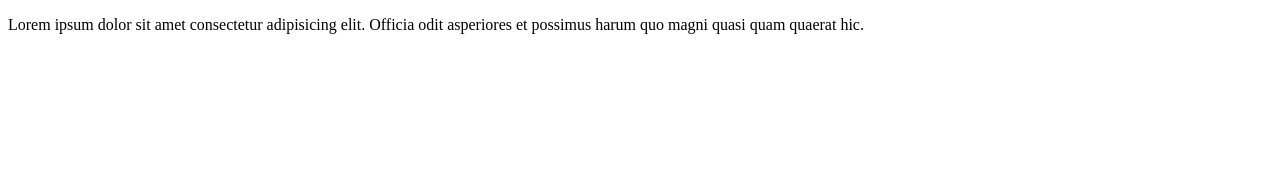
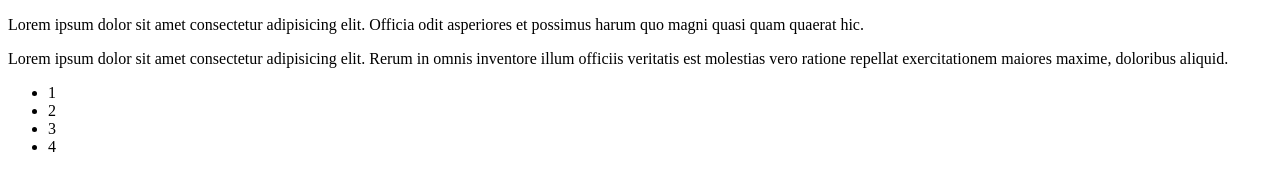
Before and after one commit to Leogarcia0224/prueba-git, a plain HTML site: page index.html in a window 1280 px wide. Drawn offline with Linux system fonts and the light colour scheme.

Commit message:
se agrego lista

```diff
--- a/index.html
+++ b/index.html
@@ -12,8 +12,15 @@
     <article>
         <p>Lorem ipsum dolor sit amet consectetur adipisicing elit. Officia odit asperiores et possimus harum quo magni quasi quam quaerat hic.</p>
     </article>
+    <p>Lorem ipsum dolor sit amet consectetur adipisicing elit. Rerum in omnis inventore illum officiis veritatis est molestias vero ratione repellat exercitationem maiores maxime, doloribus aliquid.</p>
 
 
+     <ul>
+        <li>1</li>
+        <li>2</li>
+        <li>3</li>
+        <li>4</li>
+     </ul>
 </section>
 
 
```
